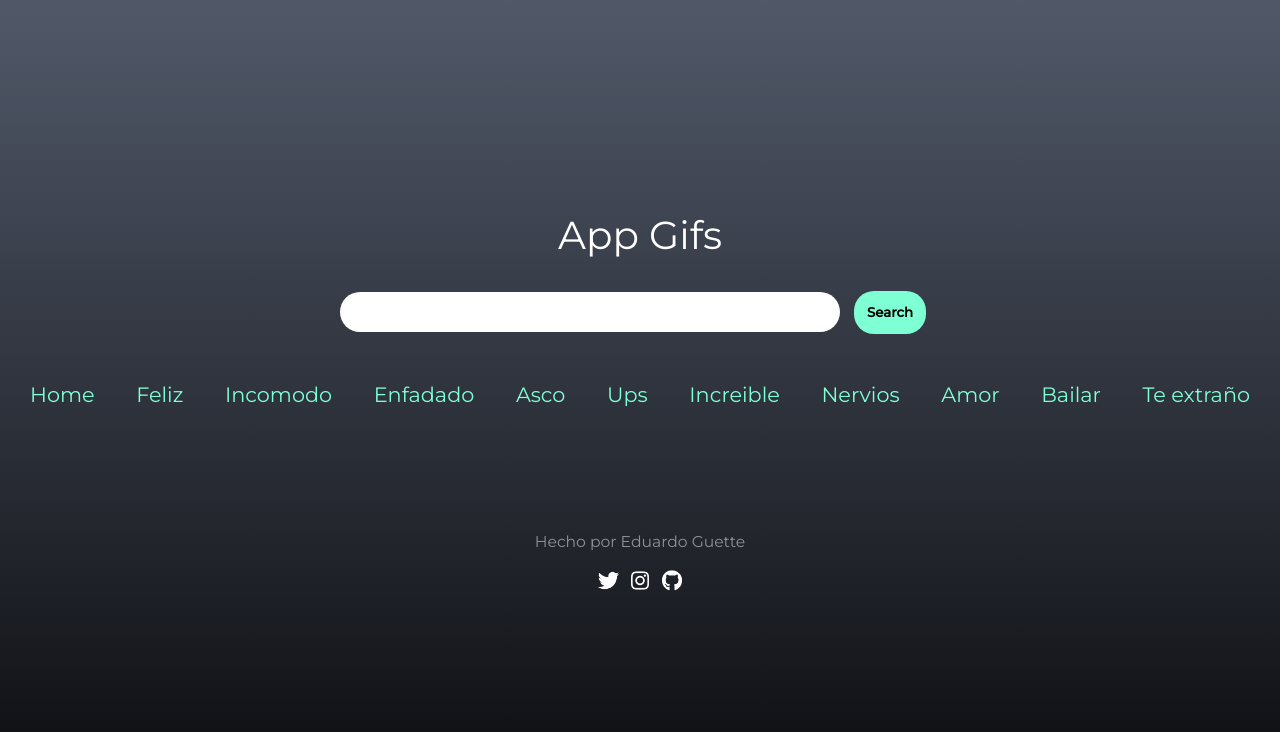
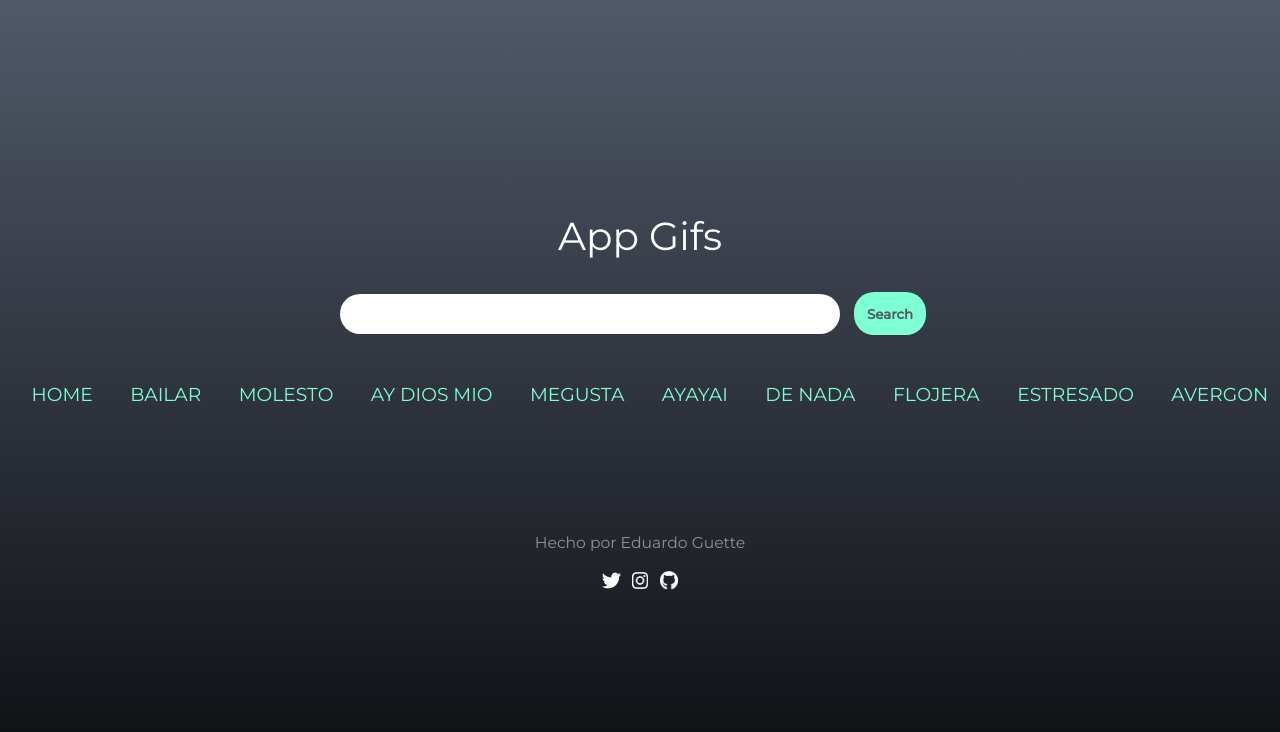
Before and after one commit to eduardoguette/AppGifs, a React (Create React App) app: page / in a window 1280 px wide. Shown: the top 732 px of the page. Built offline with nearby package versions, Linux system fonts and the light colour scheme.

Commit message:
more quick search

```diff
--- a/src/App.css
+++ b/src/App.css
@@ -29,6 +29,7 @@ button {
   border: none;
   font-weight: bold;
   cursor: pointer;
+  color: var(--ColorBackground2);
 }
 
 input {
@@ -83,6 +84,8 @@ a {
   color: aquamarine;
   text-decoration: none;
   font-weight: 400;
+  text-transform: uppercase;
+  font-size: .9em;
 }
 a:hover {
   color: var(--ColorBackgroundHover);
@@ -147,7 +150,7 @@ h2 {
   .quick-finder {
     overflow: hidden;
     display: flex;
-    justify-content: center;
+    justify-content: flex-start;
     align-items: center;
   }
   .quick-finder > a {
--- a/src/Components/Gif.css
+++ b/src/Components/Gif.css
@@ -4,7 +4,7 @@ picture {
   width: 100% !important;
   height: auto !important;
 
-  animation: collapse ease-in-out 2s;
+  animation: collapse ease-in-out 3s;
   animation-fill-mode: backwards;
 }
 
--- a/src/Components/QuickFinder.js
+++ b/src/Components/QuickFinder.js
@@ -3,7 +3,7 @@ import { Link } from "wouter";
 import "./QuickFinder.css"
 
 const populares = [
-  "Feliz","Incomodo","Enfadado", "Asco", "Ups", "Increible", "Nervios", "Amor","Bailar", "Te extraño"
+  "Bailar","Molesto","Ay Dios Mio","MeGusta","Ayayai","De nada","Flojera","Estresado","Avergonzado","Aplausos","Te la creiste","Buena suerte","Chócala","Obvio","Aww","Aburrido","Loco","Loquesea","Suspiro","Besos","Buenas noches","Calma", "Llorar", "Si","No","Lo sieto","Con suerño","Hola","Abrazos","Vale","Por favor","Gracias","Guiño","Me vale","Sonrisa","Atónito","Feliz","Incómodo","Enfadado", "Asco", "Ups", "Increible", "Nervios", "Amor","Bailar", "Te extraño",
 ]
 
 export default function QuickFinder() {
```
